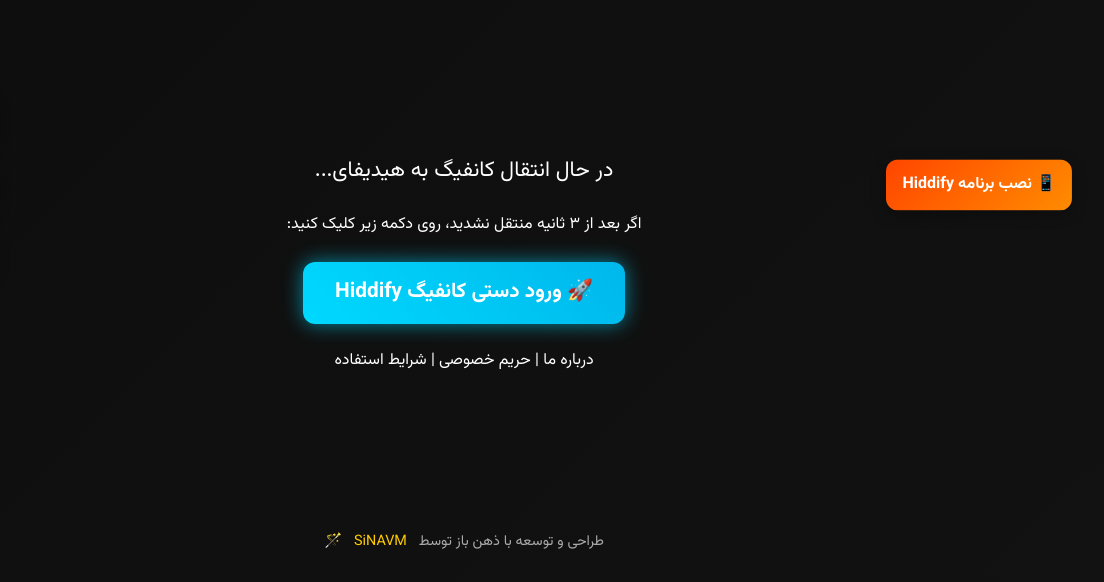
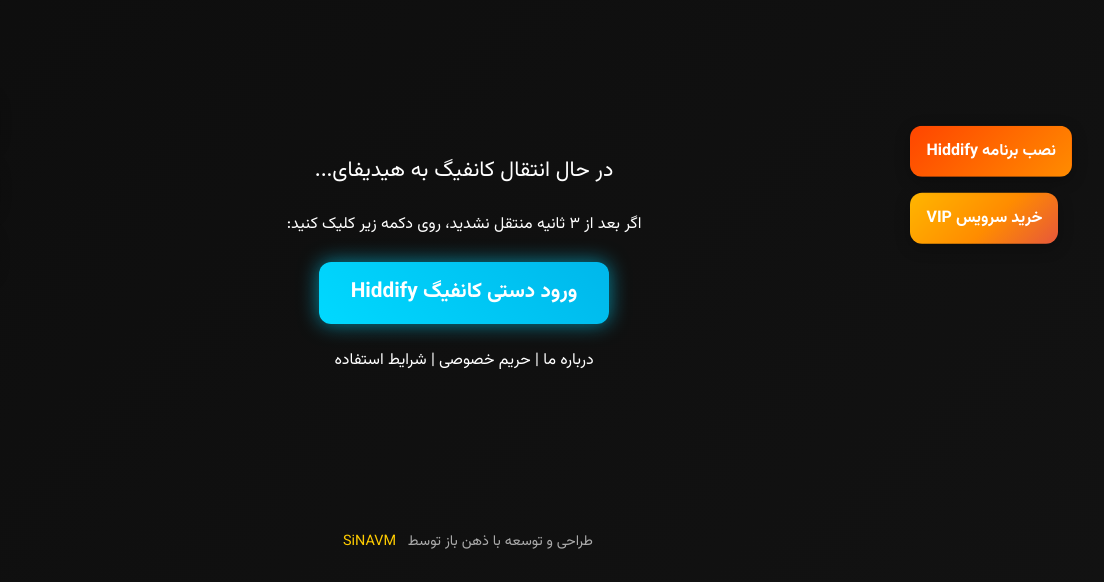
Before and after one commit to sinavm/Hiddify, a plain HTML site: page index.html in a window 1280 px wide. Shown: the part 215-797 px from the top of the page, 176-1280 px from the left. Drawn offline with Linux system fonts and the light colour scheme; no server answers.

Commit message:
Add VIP button with gradient animation
Added a new VIP button with a gradient background and animation.

```diff
--- a/index.html
+++ b/index.html
@@ -40,6 +40,7 @@
             --clr-iphone: #1e90ff;
             --clr-windows: #6a0dad;
             --clr-mac: #ff8c00;
+            --clr-vip: #ffd700;
             --radius: 12px;
             --transition: all 0.35s cubic-bezier(0.4, 0, 0.2, 1);
             --shadow-sm: 0 4px 15px rgba(0, 0, 0, 0.3);
@@ -221,6 +222,14 @@
         .install-link.mac { background: linear-gradient(135deg, var(--clr-mac), #ff4500); }
         .install-link:hover { transform: translateX(-4px); box-shadow: 0 0 20px rgba(255,255,255,0.4); }
 
+        /* VIP Button - New */
+        .vip-box {
+            background: linear-gradient(135deg, #ffd700, #ff8c00, #c71585);
+            background-size: 200% 200%;
+            animation: gradientShift 3s ease infinite;
+            cursor: pointer;
+        }
+
         footer {
             text-align: center;
             font-size: 0.9rem;
@@ -277,7 +286,7 @@
         <p class="status" aria-live="polite">در حال انتقال کانفیگ به هیدیفای...</p>
         <p class="info">اگر بعد از ۳ ثانیه منتقل نشدید، روی دکمه زیر کلیک کنید:</p>
         <div class="import-btn" onclick="copyConfigLink()" aria-label="کپی و ورود دستی کانفیگ هیدیفای">
-            🚀 ورود دستی کانفیگ Hiddify
+            ورود دستی کانفیگ Hiddify
         </div>
 
         <nav aria-label="لینک‌های قانونی">
@@ -300,9 +309,10 @@
     </aside>
 
     <aside class="aside-right">
+        <!-- دکمه نصب Hiddify -->
         <div class="install-wrapper">
             <div class="box install-box" onclick="toggleDropdown(event)" aria-expanded="false" aria-controls="installDropdown">
-                📱 نصب برنامه Hiddify
+                نصب برنامه Hiddify
             </div>
             <div class="install-dropdown" id="installDropdown">
                 <a href="https://play.google.com/store/apps/details?id=app.hiddify.com&hl=en" target="_blank" class="install-link android" onclick="event.stopPropagation()">
@@ -319,10 +329,15 @@
                 </a>
             </div>
         </div>
+
+        <!-- دکمه جدید VIP -->
+        <a href="https://t.me/sinavm" target="_blank" class="box vip-box" aria-label="خرید سرویس VIP">
+            خرید سرویس VIP
+        </a>
     </aside>
 
     <footer>
-        <p>طراحی و توسعه با ذهن باز توسط <a href="https://t.me/SinaVM" target="_blank">SiNAVM</a> 🪄</p>
+        <p>طراحی و توسعه با ذهن باز توسط <a href="https://t.me/SinaVM" target="_blank">SiNAVM</a></p>
     </footer>
 
     <!-- Toast Notification -->
```
